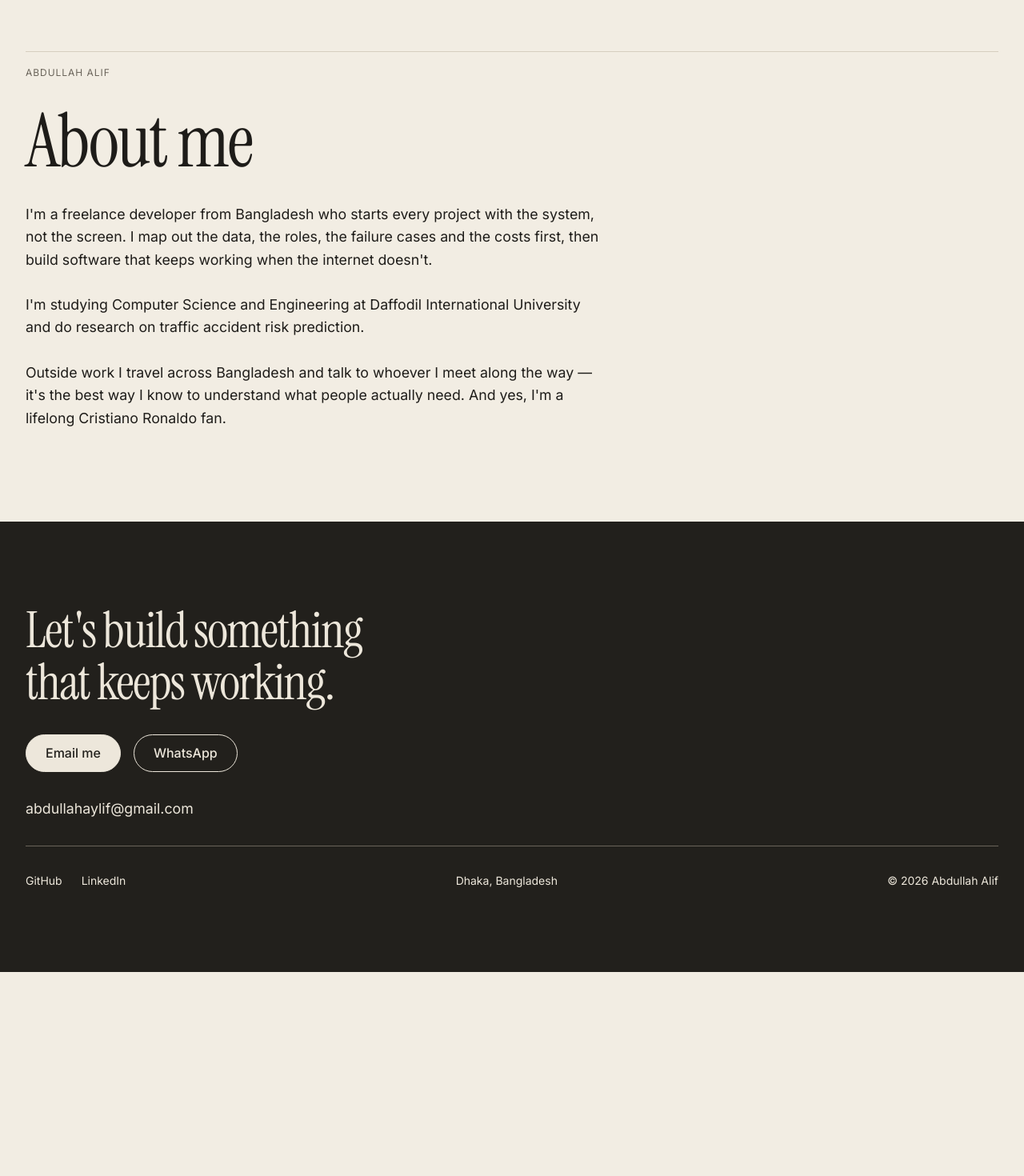
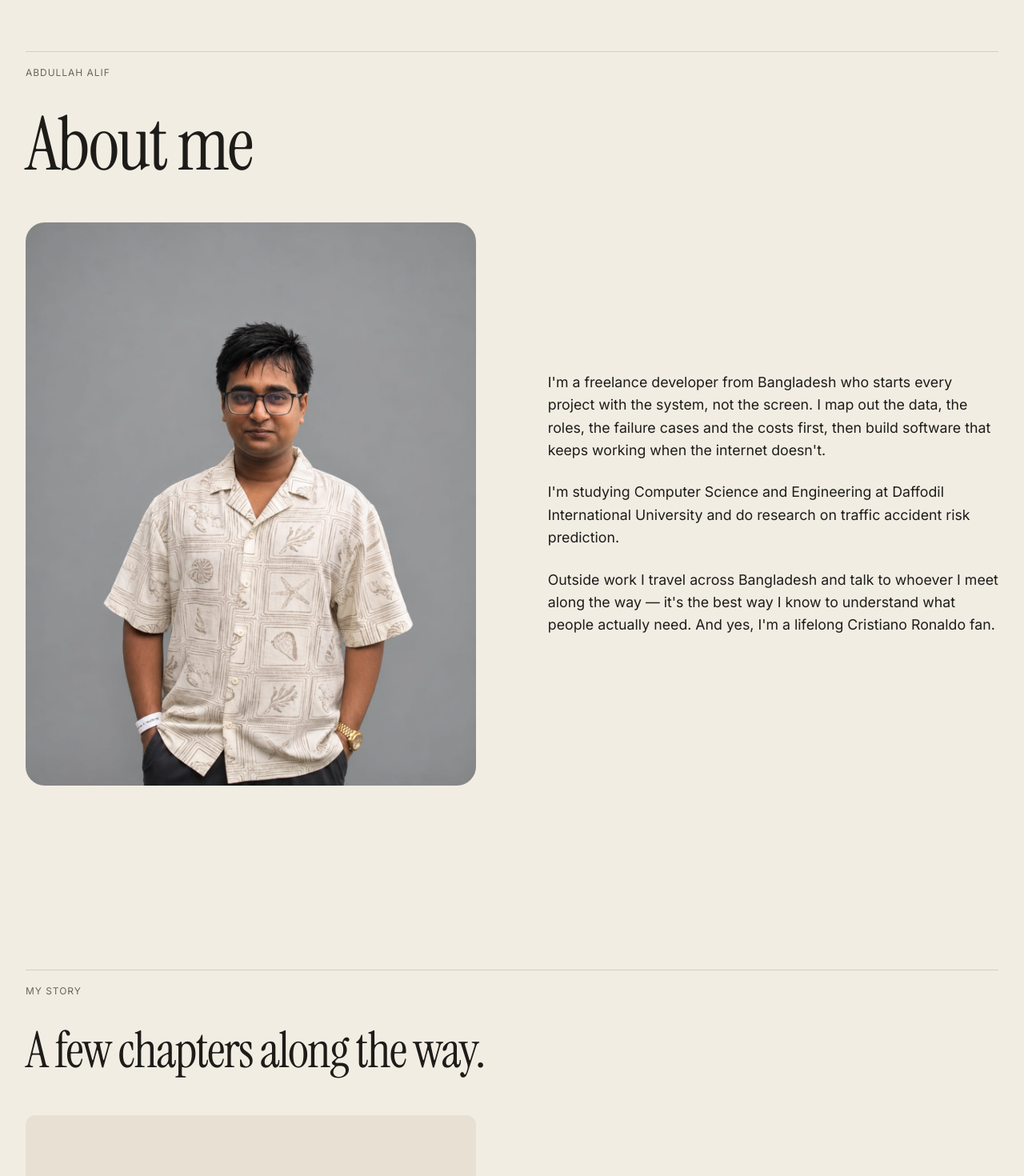
Before and after one commit to abdullahalyf/alif-site, a Next.js app: page /about in a window 1280 px wide. Shown: the part 140-1610 px from the top of the page at 80% size. Before the commit the page ends 1355 px from the top, so only its background shows below. Built offline with nearby package versions, Linux system fonts and the light colour scheme; no server answers.

Commit message:
Task 6: About photo and staggered story chapters

```diff
--- a/src/app/about/page.tsx
+++ b/src/app/about/page.tsx
@@ -1,14 +1,25 @@
-import { seo } from "@/content/site";
+import Image from "next/image";
+import { aboutContent, shell, site, seo } from "@/content/site";
 import { pageMetadata } from "@/seo/metadata";
-import { shell, site } from "@/content/site";
 import { SectionLabel } from "@/components/section-label";
+import { StoryChapter } from "@/components/story-chapter";
 
 export const metadata = pageMetadata(seo.pages.about.title, seo.pages.about.description, seo.pages.about.path);
 
 export default function About() {
-  return <div className="container page-shell">
-    <SectionLabel>{site.name}</SectionLabel>
-    <h1>{shell.aboutTitle}</h1>
-    {site.about.map((text) => <p key={text}>{text}</p>)}
-  </div>;
+  return <>
+    <section className="container section-space" aria-labelledby="about-title">
+      <SectionLabel>{site.name}</SectionLabel>
+      <h1 id="about-title" className="section-title">{shell.aboutTitle}</h1>
+      <div className="about-intro">
+        <Image {...site.aboutPhoto} sizes="(max-width: 768px) 100vw, 50vw" preload />
+        <div className="prose">{site.about.map((text) => <p key={text}>{text}</p>)}</div>
+      </div>
+    </section>
+    <section className="container section-space" aria-labelledby="story-title">
+      <SectionLabel>{aboutContent.storyLabel}</SectionLabel>
+      <h2 id="story-title" className="section-title">{aboutContent.storyTitle}</h2>
+      <div className="story-chapters">{site.story.map((chapter, index) => <StoryChapter chapter={chapter} index={index} key={chapter.title} />)}</div>
+    </section>
+  </>;
 }
--- a/src/app/globals.css
+++ b/src/app/globals.css
@@ -151,3 +151,21 @@ button:disabled { cursor: not-allowed; opacity: 0.6; }
   .project-card { flex-basis: 88%; }
   .carousel-controls { display: none; }
 }
+
+.about-intro { display: grid; grid-template-columns: 1fr 1fr; gap: clamp(2rem, 7vw, 7rem); align-items: center; }
+.about-intro > img { width: 100%; height: auto; border-radius: 1.5rem; }
+.story-chapters { display: grid; gap: clamp(4rem, 12vw, 10rem); }
+.story-chapter { display: grid; grid-template-columns: 1fr 1fr; gap: clamp(2rem, 7vw, 7rem); align-items: center; }
+.story-chapter:nth-child(even) figure { order: 2; }
+.story-photo { aspect-ratio: 4 / 5; background: var(--cream-2); overflow: hidden; border-radius: 0.75rem; }
+.story-photo img { width: 100%; height: 100%; object-fit: cover; }
+.story-chapter figcaption { display: grid; gap: 0.35rem; margin-top: 1rem; font-size: 0.875rem; }
+.story-chapter--1 figure { width: 80%; justify-self: end; padding-top: 4rem; }
+.story-chapter--1 .story-photo { aspect-ratio: 1; }
+.story-chapter--2 figure { width: 90%; }
+.story-chapter--2 .story-photo { aspect-ratio: 5 / 4; }
+@media (max-width: 47.999rem) {
+  .about-intro, .story-chapter { grid-template-columns: 1fr; }
+  .story-chapter:nth-child(even) figure { order: 0; }
+  .story-chapter--1 figure { padding-top: 0; }
+}
--- /dev/null
+++ b/src/components/story-chapter.tsx
@@ -0,0 +1,12 @@
+import Image from "next/image";
+import type { Site } from "@/content/schema";
+
+export function StoryChapter({ chapter, index }: { chapter: Site["story"][number]; index: number }) {
+  return <section className={`story-chapter story-chapter--${index % 3}`} aria-labelledby={`chapter-${index}`}>
+    <figure>
+      <div className="story-photo">{chapter.image ? <Image {...chapter.image} sizes="(max-width: 768px) 100vw, 50vw" /> : <div className="image-placeholder" aria-hidden="true" />}</div>
+      <figcaption><span className="label">{chapter.label}</span><span>{chapter.title}</span></figcaption>
+    </figure>
+    <div className="prose"><h3 id={`chapter-${index}`}>{chapter.title}</h3><p>{chapter.text}</p></div>
+  </section>;
+}
--- a/src/content/site.ts
+++ b/src/content/site.ts
@@ -157,3 +157,8 @@ export const workContent = {
   next: "Next projects",
   carouselLabel: "Selected projects",
 };
+
+export const aboutContent = {
+  storyLabel: "My story",
+  storyTitle: "A few chapters along the way.",
+};
```
Also changed, not shown: 1 other file (tests, documents, lock files or other folders).
